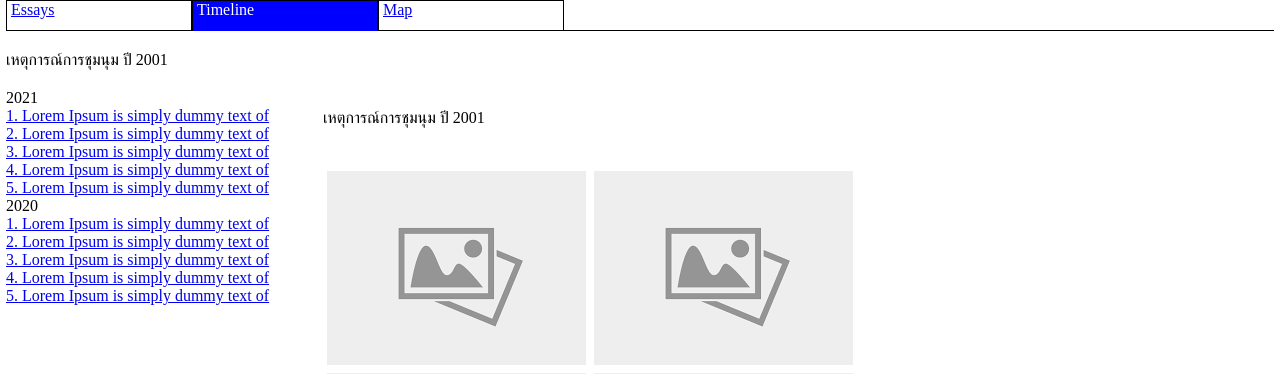
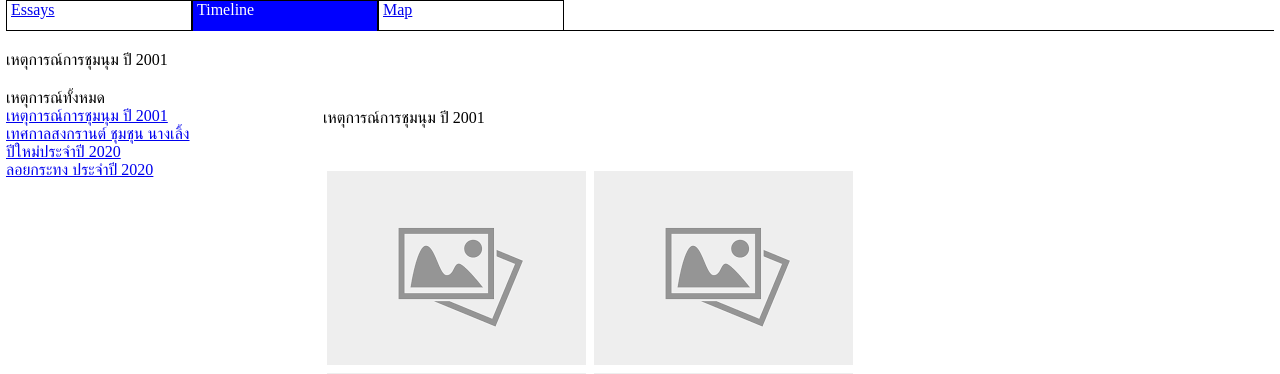
Before and after one commit to khajer/nanglerng, a Django app: page /community/timeline in a window 1280 px wide. Shown: the part 53-427 px from the top of the page. Run offline with Django 3.2, Linux system fonts and the light colour scheme; data comes from the database, SQL or seed files in the repository; some libraries are stand-ins or nearby versions.

Commit message:
add timeline

```diff
--- a/nanglerng/templates/community/timeline.html
+++ b/nanglerng/templates/community/timeline.html
@@ -28,7 +28,13 @@
                 </div>
                 <div id="content_text">
                     <div id="left_column">
-                        <div>2021</div>
+                        <div>เหตุการณ์ทั้งหมด</div>
+                        <ul class="event">
+                            {% for e in events %}
+                            <li class="event-item"><a href="/community/timeline/{{e.id}}">{{e.title}}</a></li>
+                            {% endfor %}
+                        </ul>
+                        <!-- <div>2021</div>
                         <ul class="event">
                             <li class="event-item"><a href="/community/timeline/1">1. Lorem Ipsum is simply dummy text of </a></li>
                             <li class="event-item"><a href="/community/timeline/1">2. Lorem Ipsum is simply dummy text of </a></li>
@@ -43,7 +49,7 @@
                             <li class="event-item"><a href="/community/timeline/1">3. Lorem Ipsum is simply dummy text of </a></li>
                             <li class="event-item"><a href="/community/timeline/1">4. Lorem Ipsum is simply dummy text of </a></li>
                             <li class="event-item"><a href="/community/timeline/1">5. Lorem Ipsum is simply dummy text of </a></li>
-                        </ul>
+                        </ul> -->
                     </div>
                     <div id="center_column">
                         <div>
```
